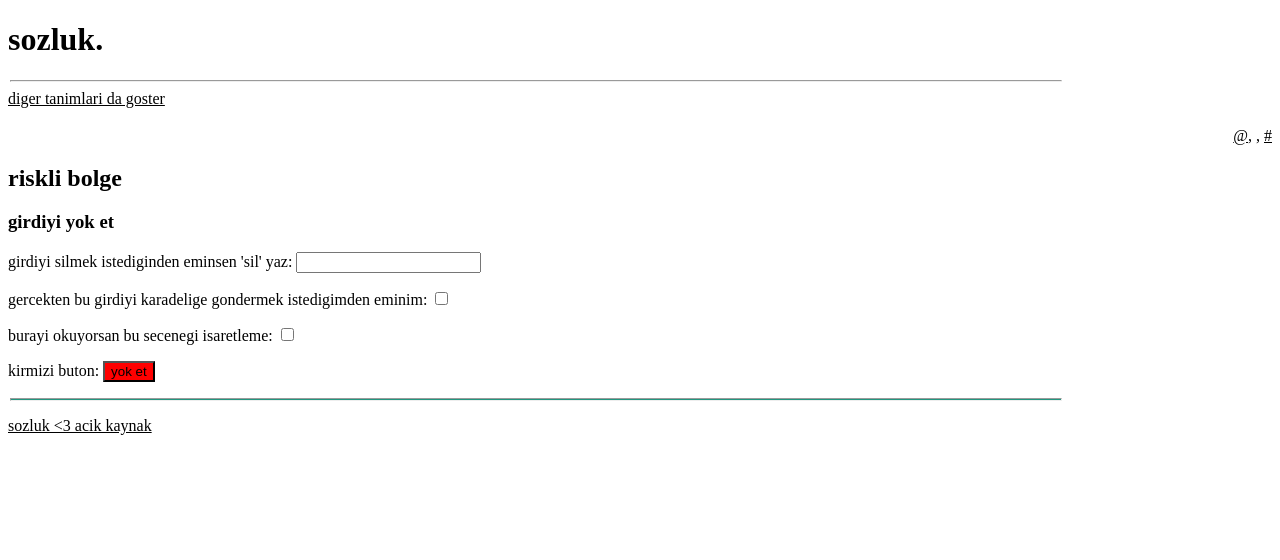
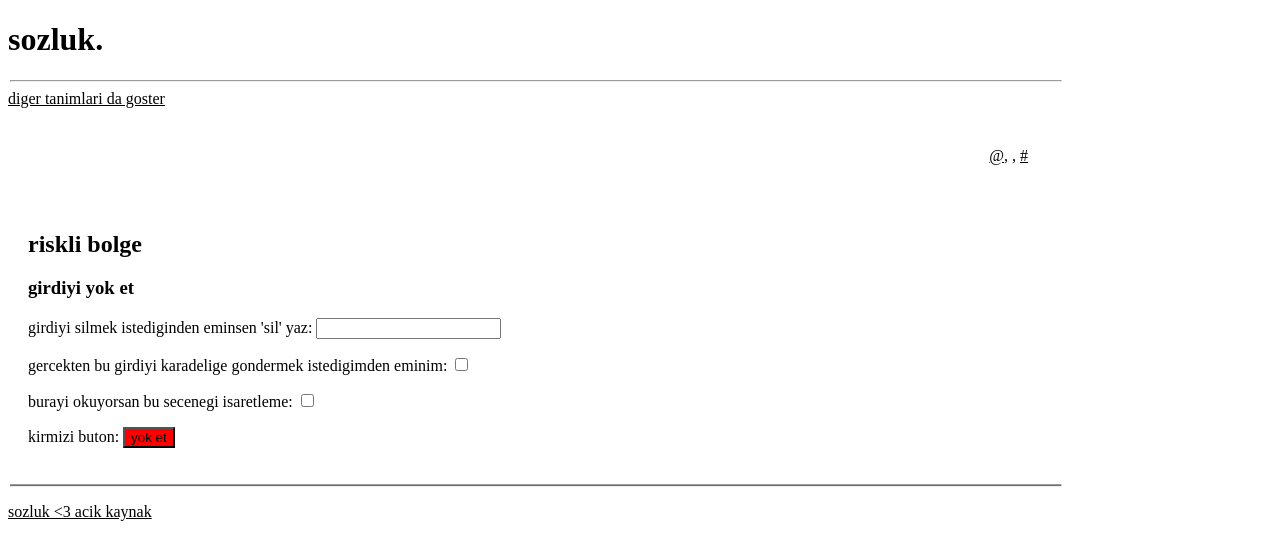
Before and after one commit to insanolanbiri/sozluk, a Flask app: template sozluk/templates/entry.html in a window 1280 px wide. Shown: the top 560 px of the page. Run offline with Flask 3, Linux system fonts and the light colour scheme; the template is opened without the code that fills it: values that come from a table or form of the project are taken from there, others are empty.

Commit message:
fix(entry.html): use margined_div

```diff
--- a/sozluk/templates/entry.html
+++ b/sozluk/templates/entry.html
@@ -3,10 +3,12 @@
 
 {%block body%}
 <a href="{{ url_for('topic', name = entry.topic) }}">diger tanimlari da goster</a>
+<div class="margined_div">
 {{render_entry(entry, topic=True)}}
+</div>
 
 
-<div>
+<div class="margined_div">
     <h2>riskli bolge</h2>
     <div>
         <h3>girdiyi yok et</h3>
```
